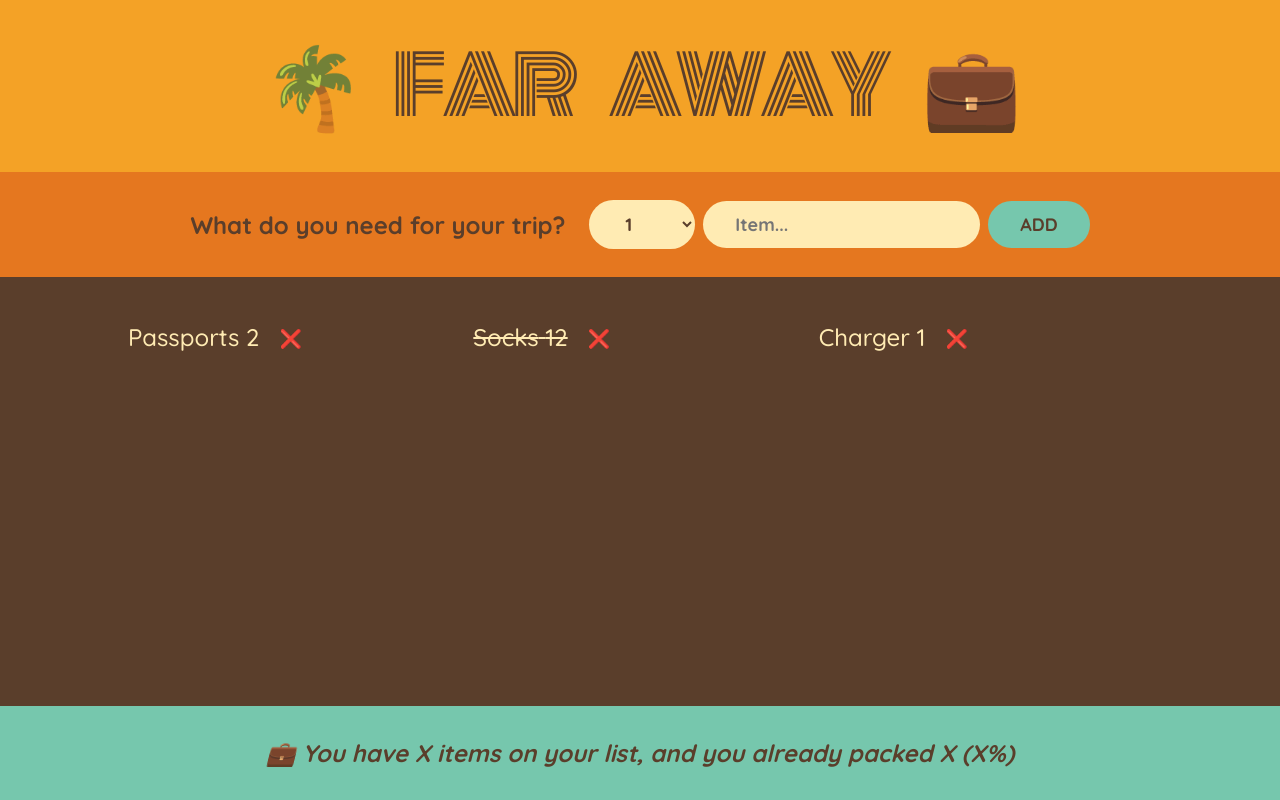
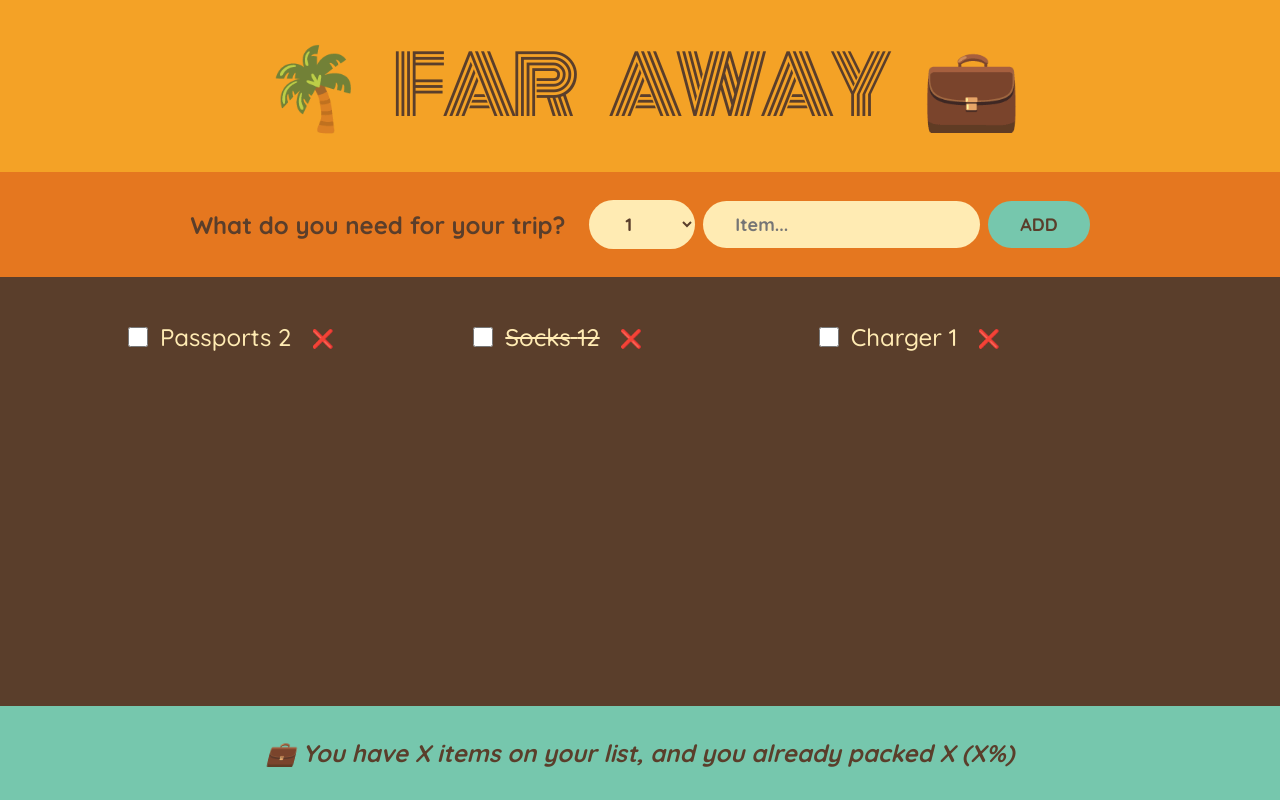
Before and after one commit to Muratozbk/steps-component, a React (Create React App) app: page / in a window 1280 px wide. Built offline with nearby package versions, Linux system fonts and the light colour scheme.

Commit message:
update item

```diff
--- a/src/App.js
+++ b/src/App.js
@@ -17,11 +17,19 @@
     setItems((items) => items.filter(item => item.id !== id))
   };
 
+  const handleToggleItem = (id) => {
+    setItems((items) =>
+      items.map((item) =>
+        item.id === id ?
+          { ...item, packed: !item.packed } : item));
+  };
+
   return (
     <div className='app' style={{ textAlign: 'center' }}>
       <Logo />
       <Form onAddItems={handleAddItems} />
-      <PackingList items={items} onDeleteItem={handleDeleteItem} />
+      <PackingList items={items} onDeleteItem={handleDeleteItem}
+        onToggleItems={handleToggleItem} />
       <Stats />
       {/* <FlashCards />
       <Counter /> */}
@@ -72,7 +80,7 @@
   )
 };
 
-function PackingList({ items, onDeleteItem }) {
+function PackingList({ items, onDeleteItem, onToggleItems }) {
 
   return (
     <div className="list">
@@ -80,6 +88,7 @@
         {items.map((item) => (
           <Item item={item}
             onDeleteItem={onDeleteItem}
+            onToggleItems={onToggleItems}
             key={item.id} />
         ))}
       </ul>
@@ -87,9 +96,12 @@
   )
 };
 
-function Item({ item, onDeleteItem }) {
+function Item({ item, onDeleteItem, onToggleItems }) {
   return (
     <li >
+      <input type="checkbox"
+        value={item.packed}
+        onChange={() => onToggleItems(item.id)} />
       <span style={item.packed ? { textDecoration: 'line-through' } : {}}>
         {item.description} {item.quantity}
       </span>
```
